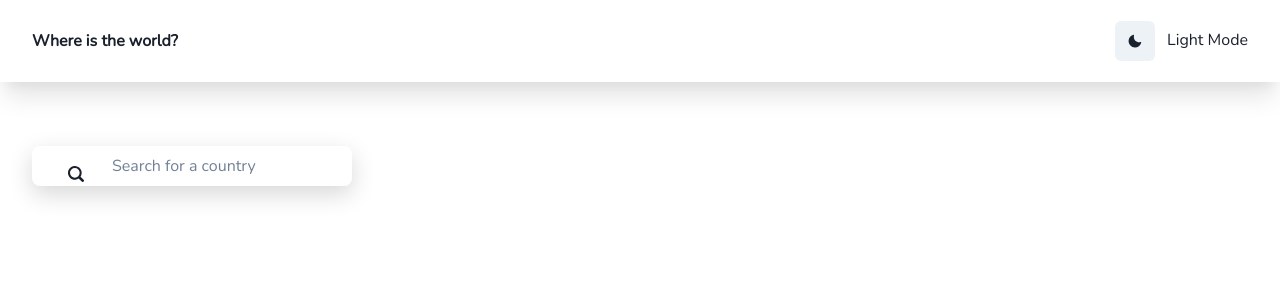
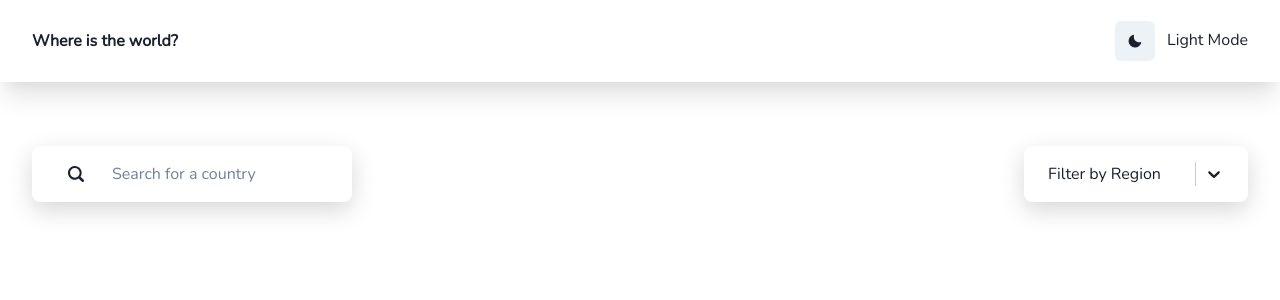
Before and after one commit to berezin787/countries-spa, a React (Vite) app: page / in a window 1280 px wide. Shown: the top 300 px of the page. Built offline with nearby package versions, Linux system fonts and the light colour scheme.

Commit message:
Add Select component

```diff
--- a/package.json
+++ b/package.json
@@ -21,7 +21,8 @@
     "framer-motion": "^11.3.2",
     "react": "^18.3.1",
     "react-dom": "^18.3.1",
-    "react-router-dom": "^6.24.1"
+    "react-router-dom": "^6.24.1",
+    "react-select": "^5.8.0"
   },
   "devDependencies": {
     "@tanstack/eslint-plugin-query": "^5.51.1",
--- a/src/components/Controls/Controls.tsx
+++ b/src/components/Controls/Controls.tsx
@@ -1,19 +1,42 @@
-import { FC } from 'react';
+import { FC, useState } from 'react';
 import classNames from 'classnames';
 import { Box } from '@chakra-ui/react';
+import { Search, Select } from '../';
 import styles from './Controls.module.css';
-import { Search } from '../';
+import { Region, RegionOptionsType } from '../../types/region.types.ts';
+
+const optionsMap: RegionOptionsType = {
+  'Africa': { value: 'Africa', label: 'Africa' },
+  'America': { value: 'America', label: 'America' },
+  'Asia': { value: 'Asia', label: 'Asia' },
+  'Europe': { value: 'Europe', label: 'Europe' },
+  'Oceania': { value: 'Oceania', label: 'Oceania' },
+};
+
+const selectOptions = Object.values(optionsMap);
 
 export const Controls: FC = () => {
+  const [region, setRegion] = useState<Region>(null);
+
+  const handleChangeRegion = (option: { label: string, value: string } | null) => {
+    setRegion(option?.value as Region || null);
+  };
+
   return (
     <Box
       className={classNames(styles.controls)}
       flexDir={{ md: 'row' }}
       alignItems={{ md: 'center' }}
       justifyContent={{ md: 'space-between' }}
+      lineHeight={10}
     >
       <Search />
-      {/*<Select />*/}
+      <Select
+        options={selectOptions}
+        onChange={handleChangeRegion}
+        placeholder='Filter by Region'
+        value={optionsMap[region] || null}
+      />
     </Box>
   );
 };
--- /dev/null
+++ b/src/components/Select/Select.module.css
@@ -0,0 +1,5 @@
+.select-wrapper {
+  border-radius: 0.5rem;
+  padding: 0.5rem 1.5rem;
+  width: 100%;
+}
--- /dev/null
+++ b/src/components/Select/Select.props.tsx
@@ -0,0 +1,6 @@
+export interface ISelectProps {
+  options: { label: string, value: string }[];
+  onChange: (option: { label: string, value: string }) => void,
+  placeholder: string,
+  value: unknown,
+}
--- /dev/null
+++ b/src/components/Select/Select.tsx
@@ -0,0 +1,40 @@
+import { FC } from 'react';
+import { Box, useColorMode } from '@chakra-ui/react';
+import { default as ReactSelect } from 'react-select';
+import classNames from 'classnames';
+import { ISelectProps } from './Select.props.tsx';
+import { reactSelectStyles as selectStyles } from './react-select.styles';
+import styles from './Select.module.css';
+
+export const Select: FC<ISelectProps> = ({
+  options,
+  onChange,
+  placeholder,
+  value,
+}) => {
+  const { colorMode } = useColorMode();
+
+  return (
+    <Box
+      boxShadow={colorMode}
+      className={classNames(styles['select-wrapper'])}
+      w={{ md: '3xs' }}
+    >
+      <ReactSelect
+        onChange={onChange}
+        styles={{
+          option: selectStyles.option,
+          clearIndicator: selectStyles.clearIndicator,
+          indicatorSeparator: selectStyles.indicatorSeparator,
+          menu: (provided, state) => selectStyles.menu!(provided, state, colorMode),
+        }}
+        isSearchable={false}
+        isClearable={true}
+        options={options}
+        placeholder={placeholder}
+        unstyled
+        value={value}
+      />
+    </Box>
+  );
+};
--- /dev/null
+++ b/src/components/Select/react-select.styles.ts
@@ -0,0 +1,29 @@
+import { ColorMode } from '@chakra-ui/react';
+import { StylesConfig } from 'react-select';
+
+export const reactSelectStyles = {
+  option: (provided) => ({
+    ...provided,
+    cursor: 'pointer',
+  }),
+  clearIndicator: (provided) => ({
+    ...provided,
+    padding: '8px',
+  }),
+  indicatorSeparator: (provided) => ({
+    ...provided,
+    backgroundColor: 'hsl(0, 0%, 80%)',
+    marginTop: '8px',
+    marginBottom: '8px',
+    marginRight: '8px',
+  }),
+  menu: (provided, state, colorMode: ColorMode) => ({
+    ...provided,
+    borderRadius: '0.5rem',
+    boxShadow: `var(--chakra-shadows-${colorMode})`,
+    left: '-1.5rem',
+    marginTop: '1rem',
+    padding: '0.5rem 1.5rem',
+    width: 'calc(3rem + 100%)',
+  }),
+} as StylesConfig;
--- a/src/components/index.ts
+++ b/src/components/index.ts
@@ -3,3 +3,4 @@ export * from './Controls/Controls';
 export * from './Header/Header';
 export * from './Link/Link';
 export * from './Search/Search';
+export * from './Select/Select';
--- /dev/null
+++ b/src/types/region.types.ts
@@ -0,0 +1,5 @@
+export type Region = 'Africa' | 'America' | 'Asia' | 'Europe' | 'Oceania';
+
+export type RegionOptionsType = {
+  [key in Region]: { value: Region; label: string; };
+};
```
Also changed, not shown: 1 other file (tests, documents, lock files or other folders).
